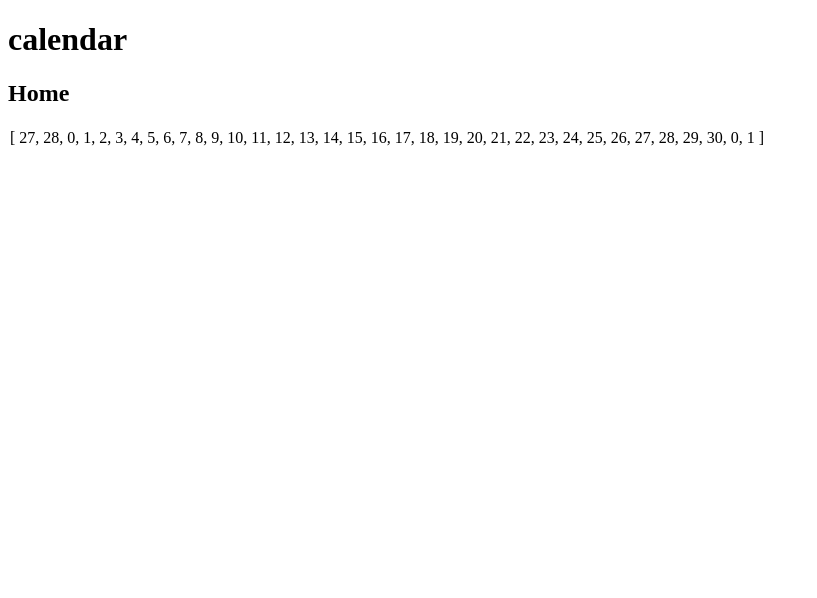
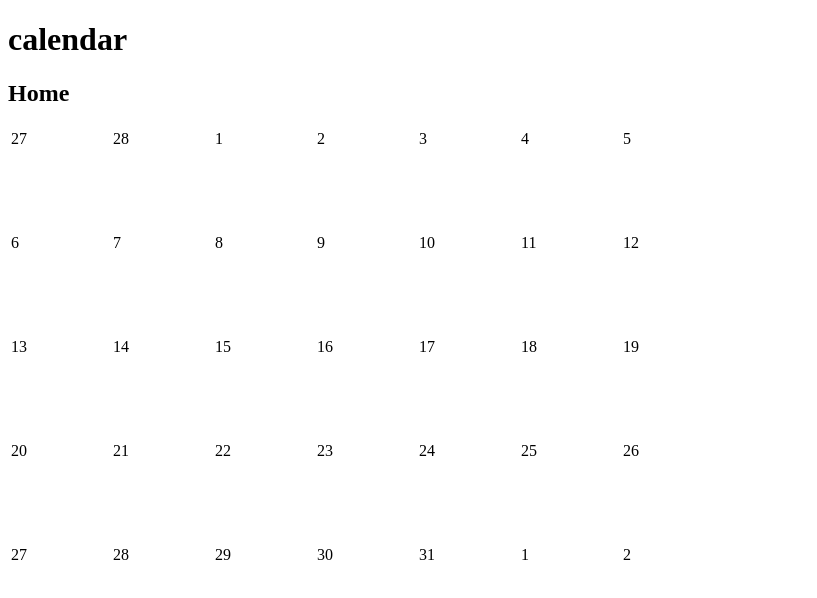
Before and after one commit to lwauke/calendar-test, a Vue app: page / in a window 1280 px wide. Shown: the top 598 px of the page, without its empty margins (0-817 px from the left). Built offline with nearby package versions, Linux system fonts and the light colour scheme.

Commit message:
adding modal and date components

```diff
--- a/package.json
+++ b/package.json
@@ -23,6 +23,7 @@
     "eslint-plugin-vue": "^8.5.0",
     "lint-staged": "^12.3.7",
     "prettier": "^2.5.1",
+    "sass": "^1.49.9",
     "vite": "^2.8.4"
   }
 }
--- a/src/components/Calendar/index.vue
+++ b/src/components/Calendar/index.vue
@@ -1,25 +1,48 @@
 <script>
   import generateMonth from '../../helpers/generateMonth';
+  import DateComponent from '../Date/index.vue';
 
   const now = new Date();
 
   export default {
+    components: {
+      Date: DateComponent
+    },
     data () {
       return {
         month: now.getMonth(),
         year: now.getFullYear(),
-        days: []
+        dates: [],
+        weeks: 0
       }
     },
     mounted () {
-      this.days = generateMonth(this.year, this.month)
+      this.dates = generateMonth(this.year, this.month);
+    },
+    methods: {
+      getWeek (n) {
+        const index = (n - 1) * 7;
+        return this.dates.slice(index, index + 7);
+      }
     }
   }
 </script>
 
 <template>
   <table class="calendar">
-    {{ days }}
+    <tr
+      v-for="i
+      in dates.length / 7"
+      :key="i"
+    >
+      <Date
+        v-for="{date, actualMonth } in getWeek(i)"
+        :key="date + month"
+        :date="date"
+        :actualMonth="actualMonth"
+        :fullDate="`${year}-${month}-${date}`"
+      />
+    </tr>
   </table>
 </template>
 
--- /dev/null
+++ b/src/components/Date/index.vue
@@ -0,0 +1,44 @@
+<script>
+  import Modal from '../Modal/index.vue'
+  export default {
+    props: ['date', 'fullDate', 'actualMonth'],
+    components: {
+      Modal
+    },
+    data () {
+      return {
+        showModal: false
+      }
+    }
+  }
+</script>
+
+<template>
+  <td :class="[{ actualMonth }, 'cell']">
+    {{ date }}
+    <button class="btn" @click="showModal = true">+</button>
+    <Modal v-if="showModal" @close="showModal = false">
+      <template v-slot:header>
+        add a reminder
+      </template>
+    </Modal>
+  </td>
+</template>
+
+<style lang="sass" scoped>
+.cell
+  width: 100px
+  height: 100px
+  display: inline-grid
+  grid-template-columns: 1fr auto
+  grid-template-rows: auto 1fr
+  &:hover, &:focus, &:focus-within
+    & .btn
+      display: block
+
+.btn
+  background: none
+  border: 0
+  display: none
+  cursor: pointer
+</style>
--- /dev/null
+++ b/src/components/Modal/index.vue
@@ -0,0 +1,76 @@
+<script>
+  export default {
+    props: ['date', 'fullDate', 'actualMonth'],
+  }
+</script>
+
+<template>
+  <transition name="modal">
+    <div class="modal-mask">
+      <div class="modal-wrapper">
+        <div class="modal-container">
+
+          <div class="modal-header">
+            <slot name="header"></slot>
+          </div>
+
+          <div class="modal-body">
+            <slot name="body"></slot>
+          </div>
+
+          <div class="modal-footer">
+            <slot name="footer">
+              <button class="modal-default-button" @click="$emit('close')">
+                close
+              </button>
+            </slot>
+          </div>
+        </div>
+      </div>
+    </div>
+  </transition>
+</template>
+
+<style lang="sass" scoped>
+  .modal-mask
+    position: fixed
+    z-index: 9998
+    top: 0
+    left: 0
+    width: 100%
+    height: 100%
+    background-color: rgba(0, 0, 0, 0.5)
+    display: table
+    transition: opacity 0.3s ease
+
+  .modal-wrapper
+    display: table-cell
+    vertical-align: middle
+
+  .modal-container
+    width: 300px
+    margin: 0px auto
+    padding: 20px 30px
+    background-color: #fff
+    border-radius: 2px
+    box-shadow: 0 2px 8px rgba(0, 0, 0, 0.33)
+    transition: all 0.3s ease
+    font-family: Helvetica, Arial, sans-serif
+
+  .modal-header h3
+    margin-top: 0
+    color: #42b983
+
+  .modal-body
+    margin: 20px 0
+
+  .modal-default-button
+    float: right
+
+  .modal-enter, .modal-leave-active
+    opacity: 0
+
+  .modal-enter .modal-container, .modal-leave-active .modal-container
+    -webkit-transform: scale(1.1)
+    transform: scale(1.1)
+</style>
--- a/src/helpers/generateMonth/getLastDays/index.js
+++ b/src/helpers/generateMonth/getLastDays/index.js
@@ -3,7 +3,10 @@ const getLastDays = (year, month) => {
 
   const lastDaysFromPreviousMonth = Array.from(
     { length: firstDay.getDay() },
-    (_, i) => new Date(year, month, i * -1).getDate()
+    (_, i) => ({
+      date: new Date(year, month, i * -1).getDate(),
+      actualMonth: false
+    })
   );
 
   return lastDaysFromPreviousMonth.reverse();
--- a/src/helpers/generateMonth/index.js
+++ b/src/helpers/generateMonth/index.js
@@ -1,16 +1,19 @@
 import getLastDays from './getLastDays';
 
-const sequentialArray = length => Array.from({ length }, (_, i) => i)
+const sequentialDays = (length, { actualMonth }) => Array.from(
+  { length },
+  (_, i) => ({ date: 1 + i, actualMonth })
+)
 
 const generateMonth = (year, month) => {
   const lastDay = new Date(year, month + 1, 0);
 
   const days = [
     ...getLastDays(year, month),
-    ...sequentialArray(lastDay.getDate())
+    ...sequentialDays(lastDay.getDate(), { actualMonth: true })
   ]
 
-  const daysFromNextMonth = sequentialArray(7 - (days.length % 7))
+  const daysFromNextMonth = sequentialDays(7 - (days.length % 7), { actualMonth: false })
 
   return [
     ...days,
```
Also changed, not shown: src/components/Day/index.vue (deleted).
